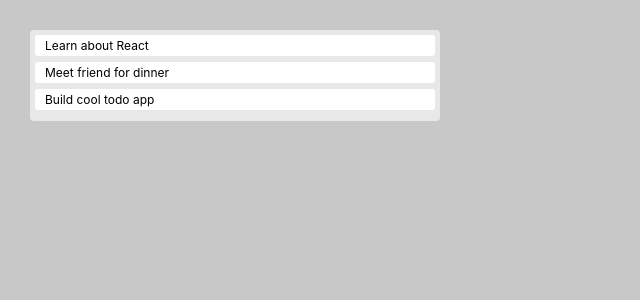
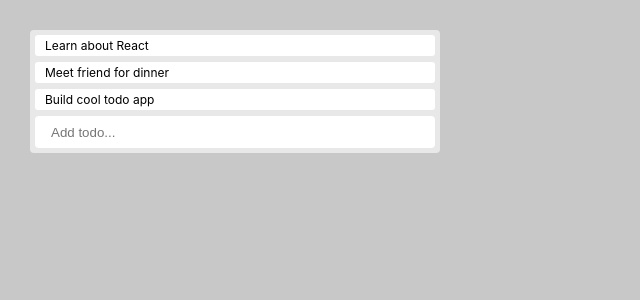
Before and after one commit to leedoughty/react-todo-list, a React (Create React App) app: page / in a window 1280 px wide. Shown: the top 300 px of the page, without its empty margins (0-640 px from the left). Built offline with nearby package versions, Linux system fonts and the light colour scheme.

Commit message:
Add add todo function

```diff
--- a/src/App.js
+++ b/src/App.js
@@ -21,7 +21,13 @@ function TodoForm({addTodo}) {
 
   return (
     <form onSubmit={handleSubmit}>
-      <input type="text" className="input" value={value} onChange={e => setValue(e.target.value)}/>
+      <input
+        type="text"
+        className="input"
+        value={value}
+        placeholder = "Add todo..."
+        onChange={e => setValue(e.target.value)}
+      />
     </form>
   )
 }
@@ -42,12 +48,18 @@ function App() {
     }
   ]);
 
+  const addTodo = text => {
+    const newTodos = [...todos, { text }];
+    setTodos(newTodos);
+  }
+
   return (
     <div className="app">
       <div className="todo-list">
         {todos.map((todo, index) => (
           <Todo key={index} index={index} todo={todo}/>
         ))}
+        <TodoForm addTodo={addTodo}/>
       </div>
     </div>
   )
```
